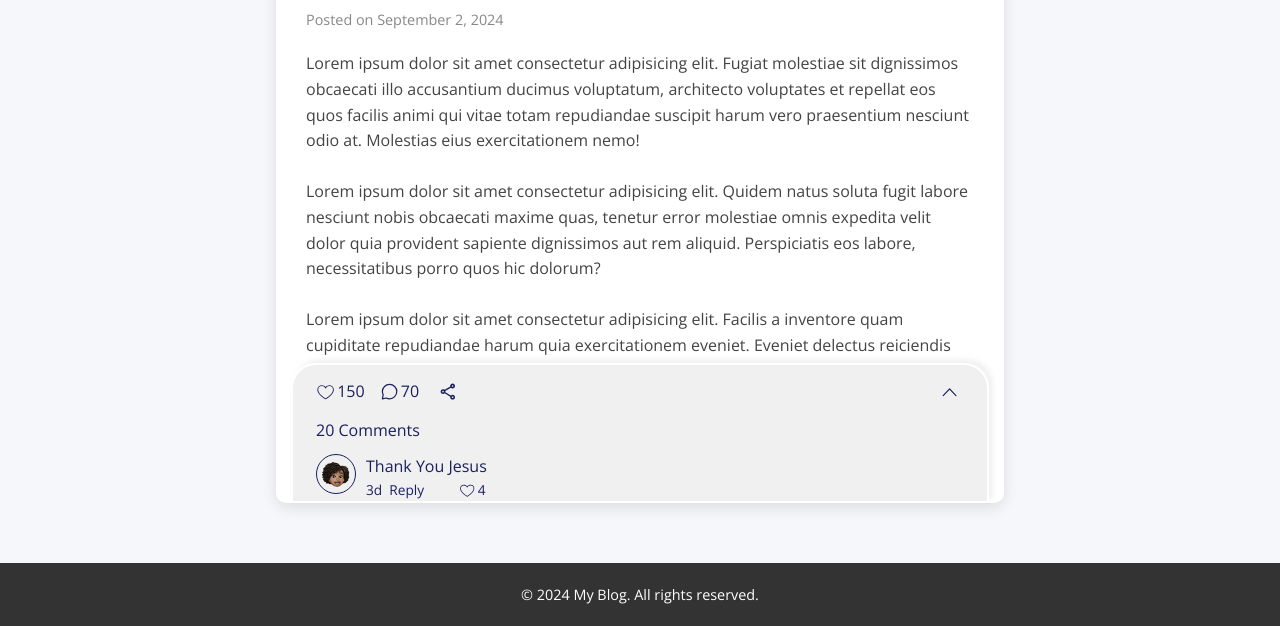
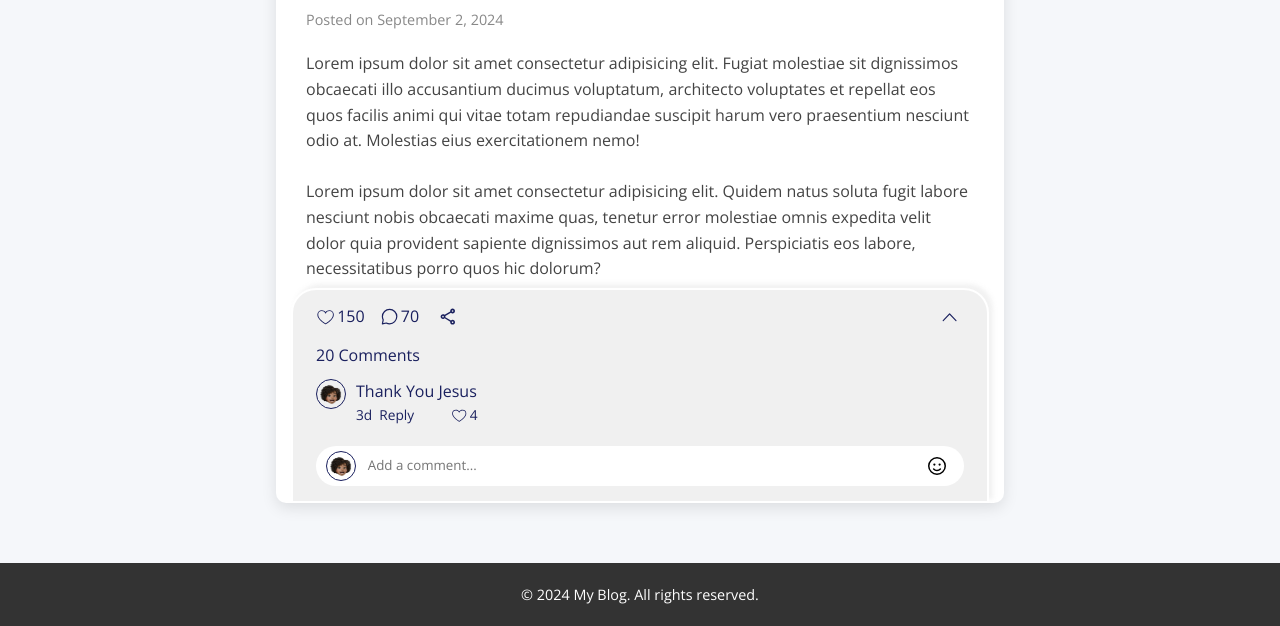
Before and after one commit to Omonua07/My-Blog-Page, a plain HTML site: page index.html in a window 1280 px wide. Shown: the part 279-905 px from the top of the page. Drawn offline with nearby package versions, Linux system fonts and the light colour scheme; a script that the page names is missing.

Commit message:
continuation and commmencement of functionalities

```diff
--- a/index.html
+++ b/index.html
@@ -48,21 +48,38 @@
                 <section class="first-row flex">
                     <section class="blog-metadata flex">
                         <article class="blog-like flex">
-                            <svg xmlns="http://www.w3.org/2000/svg" width="1.2em" height="1.2em" viewBox="0 0 256 256"><rect width="256" height="256" fill="none"/><path fill="currentColor" d="M178 42c-21 0-39.26 9.47-50 25.34C117.26 51.47 99 42 78 42a60.07 60.07 0 0 0-60 60c0 29.2 18.2 59.59 54.1 90.31a334.7 334.7 0 0 0 53.06 37a6 6 0 0 0 5.68 0a334.7 334.7 0 0 0 53.06-37C219.8 161.59 238 131.2 238 102a60.07 60.07 0 0 0-60-60m-50 175.11c-16.41-9.47-98-59.39-98-115.11a48.05 48.05 0 0 1 48-48c20.28 0 37.31 10.83 44.45 28.27a6 6 0 0 0 11.1 0C140.69 64.83 157.72 54 178 54a48.05 48.05 0 0 1 48 48c0 55.72-81.59 105.64-98 115.11"/></svg>
+                            <svg xmlns="http://www.w3.org/2000/svg" width="1.2em" height="1.2em" viewBox="0 0 256 256">
+                                <rect width="256" height="256" fill="none" />
+                                <path fill="currentColor"
+                                    d="M178 42c-21 0-39.26 9.47-50 25.34C117.26 51.47 99 42 78 42a60.07 60.07 0 0 0-60 60c0 29.2 18.2 59.59 54.1 90.31a334.7 334.7 0 0 0 53.06 37a6 6 0 0 0 5.68 0a334.7 334.7 0 0 0 53.06-37C219.8 161.59 238 131.2 238 102a60.07 60.07 0 0 0-60-60m-50 175.11c-16.41-9.47-98-59.39-98-115.11a48.05 48.05 0 0 1 48-48c20.28 0 37.31 10.83 44.45 28.27a6 6 0 0 0 11.1 0C140.69 64.83 157.72 54 178 54a48.05 48.05 0 0 1 48 48c0 55.72-81.59 105.64-98 115.11" />
+                            </svg>
                             <span id="num-like">150</span>
                         </article>
 
                         <article class="blog-comment flex">
-                            <svg xmlns="http://www.w3.org/2000/svg" width="1.2em" height="1.2em" viewBox="0 0 24 24"><rect width="24" height="24" fill="none"/><path fill="none" stroke="currentColor" stroke-linecap="round" stroke-linejoin="round" stroke-width="1.5" d="M12 21a9 9 0 1 0-9-9c0 1.488.36 2.89 1 4.127L3 21l4.873-1c1.236.639 2.64 1 4.127 1"/></svg>
+                            <svg xmlns="http://www.w3.org/2000/svg" width="1.2em" height="1.2em" viewBox="0 0 24 24">
+                                <rect width="24" height="24" fill="none" />
+                                <path fill="none" stroke="currentColor" stroke-linecap="round" stroke-linejoin="round"
+                                    stroke-width="1.5"
+                                    d="M12 21a9 9 0 1 0-9-9c0 1.488.36 2.89 1 4.127L3 21l4.873-1c1.236.639 2.64 1 4.127 1" />
+                            </svg>
                             <span id="num-like">70</span>
                         </article>
 
                         <article class="share hoverable flex">
-                            <svg xmlns="http://www.w3.org/2000/svg" width="1.2em" height="1.2em" viewBox="0 0 24 24"><rect width="24" height="24" fill="none"/><path fill="currentColor" d="M17 22q-1.25 0-2.125-.875T14 19q0-.15.075-.7L7.05 14.2q-.4.375-.925.588T5 15q-1.25 0-2.125-.875T2 12t.875-2.125T5 9q.6 0 1.125.213t.925.587l7.025-4.1q-.05-.175-.062-.337T14 5q0-1.25.875-2.125T17 2t2.125.875T20 5t-.875 2.125T17 8q-.6 0-1.125-.213T14.95 7.2l-7.025 4.1q.05.175.063.338T8 12t-.012.363t-.063.337l7.025 4.1q.4-.375.925-.587T17 16q1.25 0 2.125.875T20 19t-.875 2.125T17 22m0-2q.425 0 .713-.287T18 19t-.288-.712T17 18t-.712.288T16 19t.288.713T17 20M5 13q.425 0 .713-.288T6 12t-.288-.712T5 11t-.712.288T4 12t.288.713T5 13m12-7q.425 0 .713-.288T18 5t-.288-.712T17 4t-.712.288T16 5t.288.713T17 6m0-1"/></svg>
+                            <svg xmlns="http://www.w3.org/2000/svg" width="1.2em" height="1.2em" viewBox="0 0 24 24">
+                                <rect width="24" height="24" fill="none" />
+                                <path fill="currentColor"
+                                    d="M17 22q-1.25 0-2.125-.875T14 19q0-.15.075-.7L7.05 14.2q-.4.375-.925.588T5 15q-1.25 0-2.125-.875T2 12t.875-2.125T5 9q.6 0 1.125.213t.925.587l7.025-4.1q-.05-.175-.062-.337T14 5q0-1.25.875-2.125T17 2t2.125.875T20 5t-.875 2.125T17 8q-.6 0-1.125-.213T14.95 7.2l-7.025 4.1q.05.175.063.338T8 12t-.012.363t-.063.337l7.025 4.1q.4-.375.925-.587T17 16q1.25 0 2.125.875T20 19t-.875 2.125T17 22m0-2q.425 0 .713-.287T18 19t-.288-.712T17 18t-.712.288T16 19t.288.713T17 20M5 13q.425 0 .713-.288T6 12t-.288-.712T5 11t-.712.288T4 12t.288.713T5 13m12-7q.425 0 .713-.288T18 5t-.288-.712T17 4t-.712.288T16 5t.288.713T17 6m0-1" />
+                            </svg>
                         </article>
                     </section>
                     <article class="expand-box hoverable flex">
-                        <svg xmlns="http://www.w3.org/2000/svg" width="1.2em" height="1.2em" viewBox="0 0 1024 1024"><rect width="1024" height="1024" fill="none"/><path fill="currentColor" d="m488.832 344.32l-339.84 356.672a32 32 0 0 0 0 44.16l.384.384a29.44 29.44 0 0 0 42.688 0l320-335.872l319.872 335.872a29.44 29.44 0 0 0 42.688 0l.384-.384a32 32 0 0 0 0-44.16L535.168 344.32a32 32 0 0 0-46.336 0"/></svg>
+                        <svg xmlns="http://www.w3.org/2000/svg" width="1.2em" height="1.2em" viewBox="0 0 1024 1024">
+                            <rect width="1024" height="1024" fill="none" />
+                            <path fill="currentColor"
+                                d="m488.832 344.32l-339.84 356.672a32 32 0 0 0 0 44.16l.384.384a29.44 29.44 0 0 0 42.688 0l320-335.872l319.872 335.872a29.44 29.44 0 0 0 42.688 0l.384-.384a32 32 0 0 0 0-44.16L535.168 344.32a32 32 0 0 0-46.336 0" />
+                        </svg>
                     </article>
                 </section>
 
@@ -78,11 +95,33 @@
                             <span id="date-uploaded-diff">3d</span>
                             <span>Reply</span>
                             <div class="comment-like flex">
-                                <svg xmlns="http://www.w3.org/2000/svg" width="1.2em" height="1.2em" viewBox="0 0 256 256"><rect width="256" height="256" fill="none"/><path fill="currentColor" d="M178 42c-21 0-39.26 9.47-50 25.34C117.26 51.47 99 42 78 42a60.07 60.07 0 0 0-60 60c0 29.2 18.2 59.59 54.1 90.31a334.7 334.7 0 0 0 53.06 37a6 6 0 0 0 5.68 0a334.7 334.7 0 0 0 53.06-37C219.8 161.59 238 131.2 238 102a60.07 60.07 0 0 0-60-60m-50 175.11c-16.41-9.47-98-59.39-98-115.11a48.05 48.05 0 0 1 48-48c20.28 0 37.31 10.83 44.45 28.27a6 6 0 0 0 11.1 0C140.69 64.83 157.72 54 178 54a48.05 48.05 0 0 1 48 48c0 55.72-81.59 105.64-98 115.11"/></svg>
+                                <svg xmlns="http://www.w3.org/2000/svg" width="1.2em" height="1.2em"
+                                    viewBox="0 0 256 256">
+                                    <rect width="256" height="256" fill="none" />
+                                    <path fill="currentColor"
+                                        d="M178 42c-21 0-39.26 9.47-50 25.34C117.26 51.47 99 42 78 42a60.07 60.07 0 0 0-60 60c0 29.2 18.2 59.59 54.1 90.31a334.7 334.7 0 0 0 53.06 37a6 6 0 0 0 5.68 0a334.7 334.7 0 0 0 53.06-37C219.8 161.59 238 131.2 238 102a60.07 60.07 0 0 0-60-60m-50 175.11c-16.41-9.47-98-59.39-98-115.11a48.05 48.05 0 0 1 48-48c20.28 0 37.31 10.83 44.45 28.27a6 6 0 0 0 11.1 0C140.69 64.83 157.72 54 178 54a48.05 48.05 0 0 1 48 48c0 55.72-81.59 105.64-98 115.11" />
+                                </svg>
                                 <span id="like-num">4</span>
                             </div>
                         </div>
                     </div>
+                </section>
+
+                <section class="fourth-row">
+                    <section class="comment-box-container flex">
+                        <img src="./img/user1.png" alt="profile image of user" class="user-profile-pic">
+
+                        <textarea name="comment" id="comment-box" placeholder="Add a comment..."></textarea>
+
+                        <button type="button" class="flex hoverable">
+                            <svg xmlns="http://www.w3.org/2000/svg" width="1em" height="1em"
+                                viewBox="0 0 16 16">
+                                <rect width="16" height="16" fill="none" />
+                                <path fill="currentColor"
+                                    d="M6.25 7.75a.75.75 0 1 0 0-1.5a.75.75 0 0 0 0 1.5m-.114 1.917a.5.5 0 1 0-.745.667A3.5 3.5 0 0 0 8 11.5a3.5 3.5 0 0 0 2.609-1.166a.5.5 0 0 0-.745-.667A2.5 2.5 0 0 1 8 10.5c-.74 0-1.405-.321-1.864-.833M10.5 7A.75.75 0 1 1 9 7a.75.75 0 0 1 1.5 0M14 8A6 6 0 1 0 2 8a6 6 0 0 0 12 0M3 8a5 5 0 1 1 10 0A5 5 0 0 1 3 8" />
+                            </svg>
+                        </button>
+                    </section>
                 </section>
             </section>
         </section>
--- a/styles.css
+++ b/styles.css
@@ -5,6 +5,12 @@
 
 * {
     box-sizing: border-box;
+}
+
+button,
+textarea {
+    border: none;
+    outline: none;
 }
 
 .flex {
@@ -252,7 +258,7 @@ footer p {
 }
 
 .user-profile-pic {
-    width: 40px;
+    width: 30px;
     aspect-ratio: 1;
     border: 0.5px solid var(--primary-color);
     border-radius: 50%;
@@ -280,3 +286,26 @@ footer p {
     margin-left: auto;
     gap: 2px;
 }
+
+.comment-box-container {
+    box-sizing: content-box;
+    padding-inline: 1.5%;
+    margin-block: 20px 15px;
+    border-radius: 30px;
+    background-color: #fff;
+    gap: 10px;
+}
+
+.comment-box-container textarea {
+    flex-grow: 1;
+    resize: none;
+    font-family: inherit;
+    height: 3em;
+    padding-block: 10px;
+}
+
+.comment-box-container button {
+    justify-content: center;
+    font-size: 1.5em;
+    background-color: transparent;
+}
```
